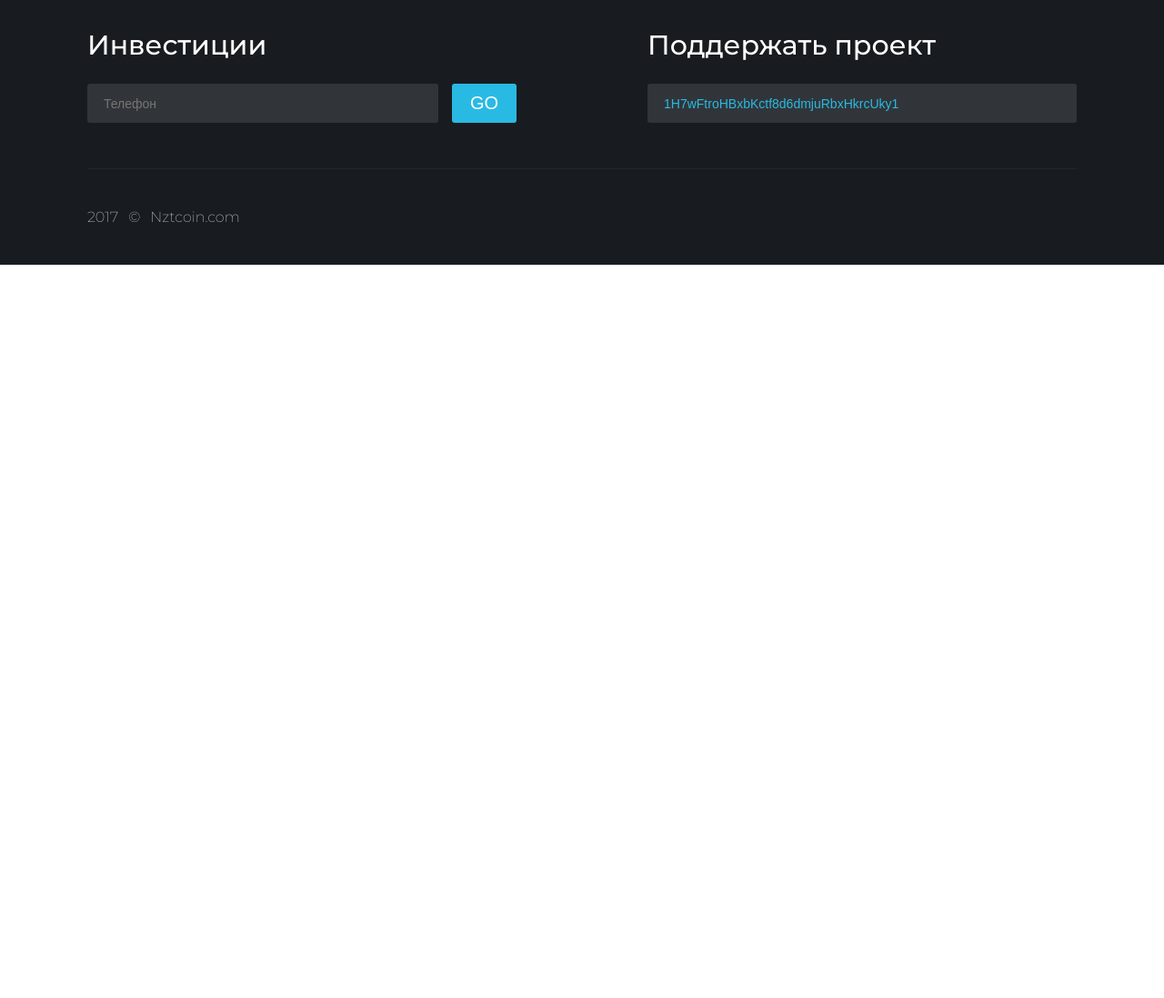
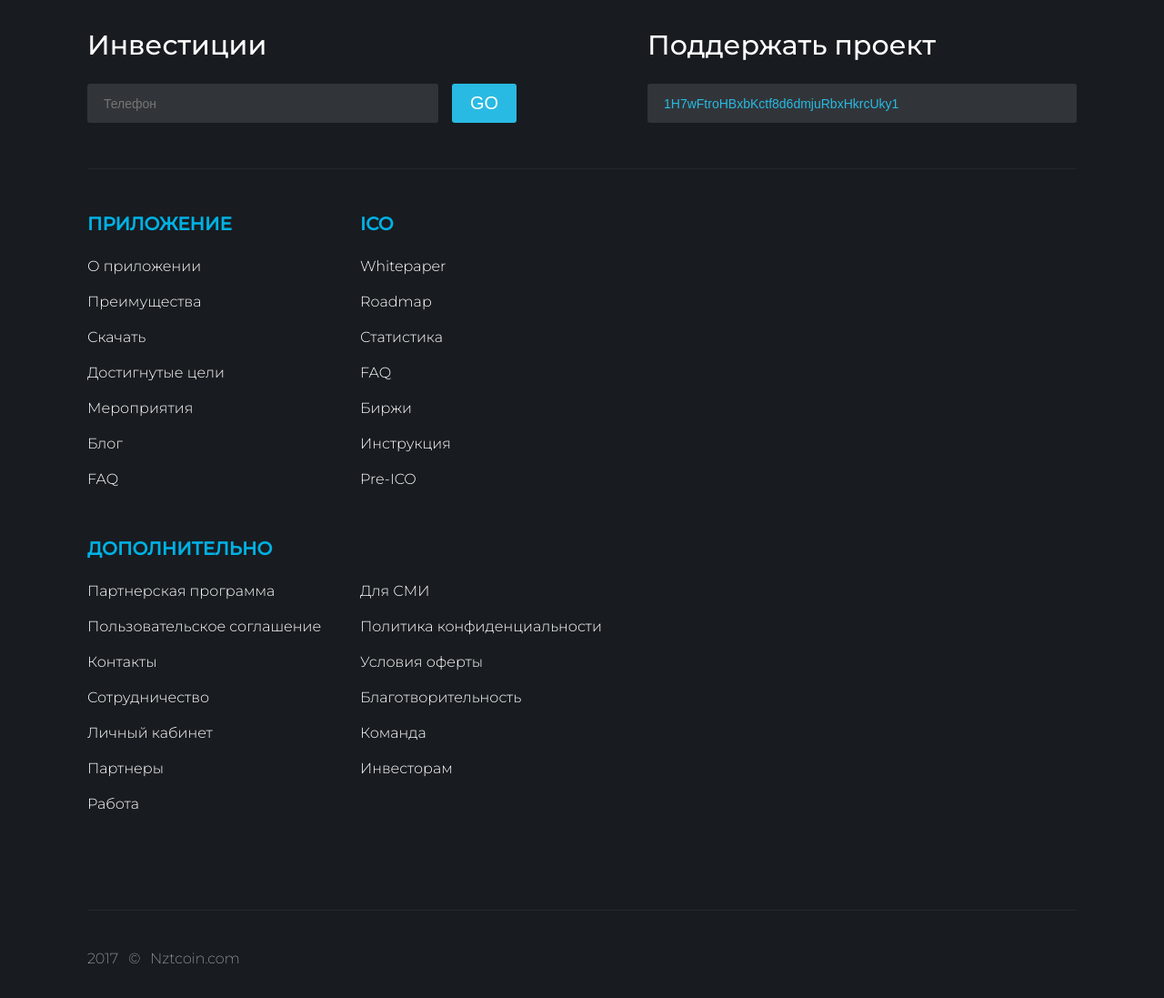
Before and after one commit to anton-lunev/nzt-landing, a website built with Parcel: page index.html in a window 1280 px wide. Shown: the part 10743-11840 px from the top of the page at 91% size. Before the commit the page ends 11034 px from the top, so only its background shows below. Built offline with nearby package versions, Linux system fonts and the light colour scheme.

Commit message:
block 9: links

```diff
--- a/index.html
+++ b/index.html
@@ -399,6 +399,110 @@
         </div>
       </form>
     </div>
+
+    <div class="block-9-links block-9__links">
+      <div class="block-9-links__column">
+        <div class="block-9-links__title">ПРИЛОЖЕНИЕ</div>
+        <div class="block-9-links__content">
+          <div class="block-9-links__item">
+            <a href="#" class="block-9-links__link">О приложении</a>
+          </div>
+          <div class="block-9-links__item">
+            <a href="#" class="block-9-links__link">Преимущества</a>
+          </div>
+          <div class="block-9-links__item">
+            <a href="#" class="block-9-links__link">Скачать</a>
+          </div>
+          <div class="block-9-links__item">
+            <a href="#" class="block-9-links__link">Достигнутые цели</a>
+          </div>
+          <div class="block-9-links__item">
+            <a href="#" class="block-9-links__link">Мероприятия</a>
+          </div>
+          <div class="block-9-links__item">
+            <a href="#" class="block-9-links__link">Блог</a>
+          </div>
+          <div class="block-9-links__item">
+            <a href="#" class="block-9-links__link">FAQ</a>
+          </div>
+        </div>
+      </div>
+      <div class="block-9-links__column">
+        <div class="block-9-links__title">ICO</div>
+        <div class="block-9-links__content">
+          <div class="block-9-links__item">
+            <a href="#" class="block-9-links__link">Whitepaper</a>
+          </div>
+          <div class="block-9-links__item">
+            <a href="#" class="block-9-links__link">Roadmap</a>
+          </div>
+          <div class="block-9-links__item">
+            <a href="#" class="block-9-links__link">Статистика</a>
+          </div>
+          <div class="block-9-links__item">
+            <a href="#" class="block-9-links__link">FAQ</a>
+          </div>
+          <div class="block-9-links__item">
+            <a href="#" class="block-9-links__link">Биржи</a>
+          </div>
+          <div class="block-9-links__item">
+            <a href="#" class="block-9-links__link">Инструкция</a>
+          </div>
+          <div class="block-9-links__item">
+            <a href="#" class="block-9-links__link">Pre-ICO</a>
+          </div>
+        </div>
+      </div>
+      <div class="block-9-links__column block-9-links__column--wide">
+        <div class="block-9-links__title">ДОПОЛНИТЕЛЬНО</div>
+        <div class="block-9-links__content block-9-links__content--with-columns">
+          <div class="block-9-links__content-half">
+            <div class="block-9-links__item">
+              <a href="#" class="block-9-links__link">Партнерская программа</a>
+            </div>
+            <div class="block-9-links__item">
+              <a href="#" class="block-9-links__link">Пользовательское соглашение</a>
+            </div>
+            <div class="block-9-links__item">
+              <a href="#" class="block-9-links__link">Контакты</a>
+            </div>
+            <div class="block-9-links__item">
+              <a href="#" class="block-9-links__link">Сотрудничество</a>
+            </div>
+            <div class="block-9-links__item">
+              <a href="#" class="block-9-links__link">Личный кабинет</a>
+            </div>
+            <div class="block-9-links__item">
+              <a href="#" class="block-9-links__link">Партнеры</a>
+            </div>
+            <div class="block-9-links__item">
+              <a href="#" class="block-9-links__link">Работа</a>
+            </div>
+          </div>
+          <div class="block-9-links__content-half">
+            <div class="block-9-links__item">
+              <a href="#" class="block-9-links__link">Для СМИ</a>
+            </div>
+            <div class="block-9-links__item">
+              <a href="#" class="block-9-links__link">Политика конфиденциальности</a>
+            </div>
+            <div class="block-9-links__item">
+              <a href="#" class="block-9-links__link">Условия оферты</a>
+            </div>
+            <div class="block-9-links__item">
+              <a href="#" class="block-9-links__link">Благотворительность</a>
+            </div>
+            <div class="block-9-links__item">
+              <a href="#" class="block-9-links__link">Команда</a>
+            </div>
+            <div class="block-9-links__item">
+              <a href="#" class="block-9-links__link">Инвесторам</a>
+            </div>
+          </div>
+        </div>
+      </div>
+    </div>
+
     <div class="block-9__footer">
       <div class="block-9-copyright">2017
         <simbol>©</simbol>
--- a/styles/block-9.less
+++ b/styles/block-9.less
@@ -84,6 +84,70 @@
   }
 }
 
+.block-9-links {
+  border-top: 1px solid rgba(255, 255, 255, 0.05);
+  padding: 48px 0 52px;
+
+  @media (min-width: @media-small) {
+    display: flex;
+    flex-wrap: wrap;
+  }
+  @media (min-width: @media-normal) {
+    flex-wrap: nowrap;
+    padding: 80px 0 110px;
+  }
+
+  &__column {
+    margin-bottom: 35px;
+
+    @media (min-width: @media-small) {
+      flex: 0 1 300px;
+    }
+
+    &--wide {
+      @media (min-width: @media-small) {
+        flex: 0 1 600px;
+      }
+    }
+  }
+
+  &__title {
+    color: #00b1e4;
+    font-size: 20px;
+    font-weight: bold;
+    text-transform: uppercase;
+    margin-bottom: 25px;
+  }
+
+  &__item {
+    margin: 0 10px 20px 0;
+    overflow: hidden;
+  }
+
+  &__link {
+    color: #ffffff;
+    font-size: 16px;
+    text-decoration: none;
+    font-weight: 300;
+    text-overflow: ellipsis;
+  }
+
+  &__content {
+    &--with-columns {
+      @media (min-width: @media-small) {
+        display: flex;
+      }
+    }
+  }
+
+  &__content-half {
+    @media (min-width: @media-small) {
+      flex: 1 0 300px;
+    }
+  }
+
+}
+
 .block-9-copyright {
   color: #ffffff;
   opacity: 0.7;
```
